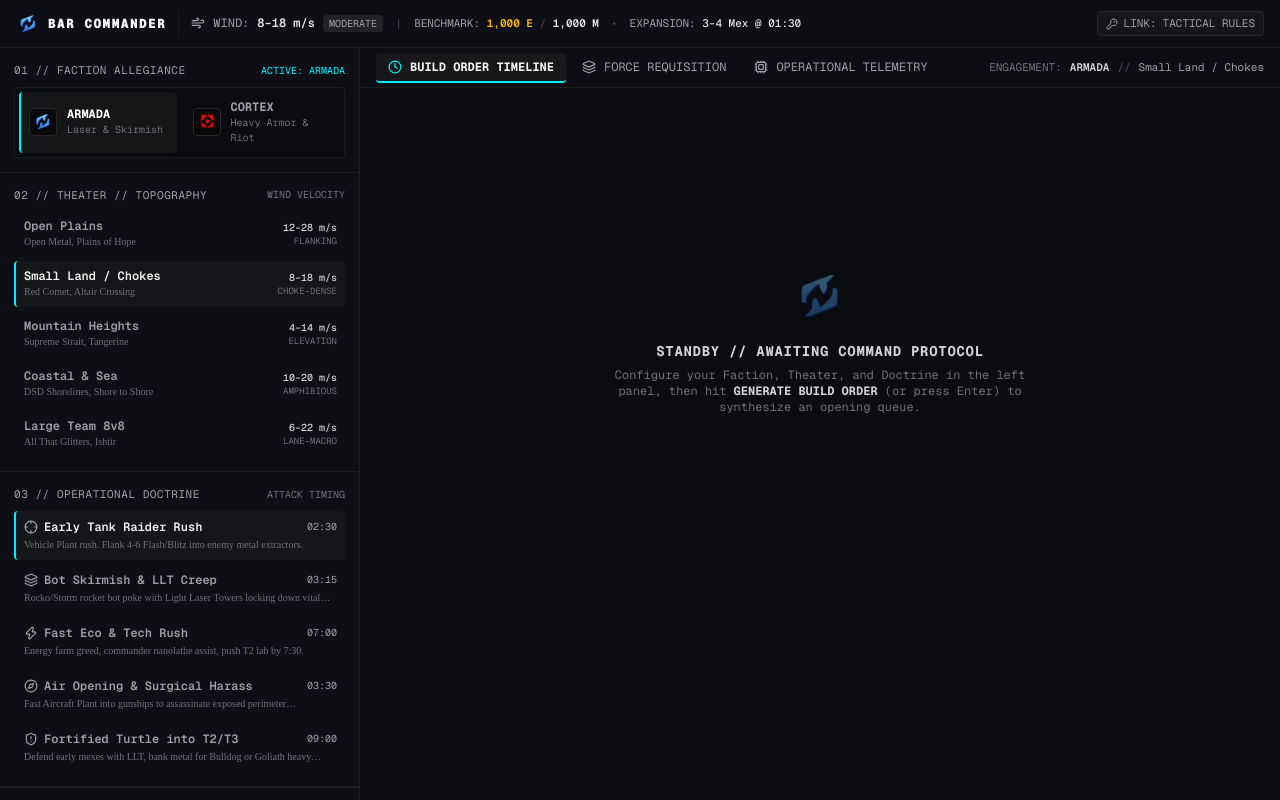
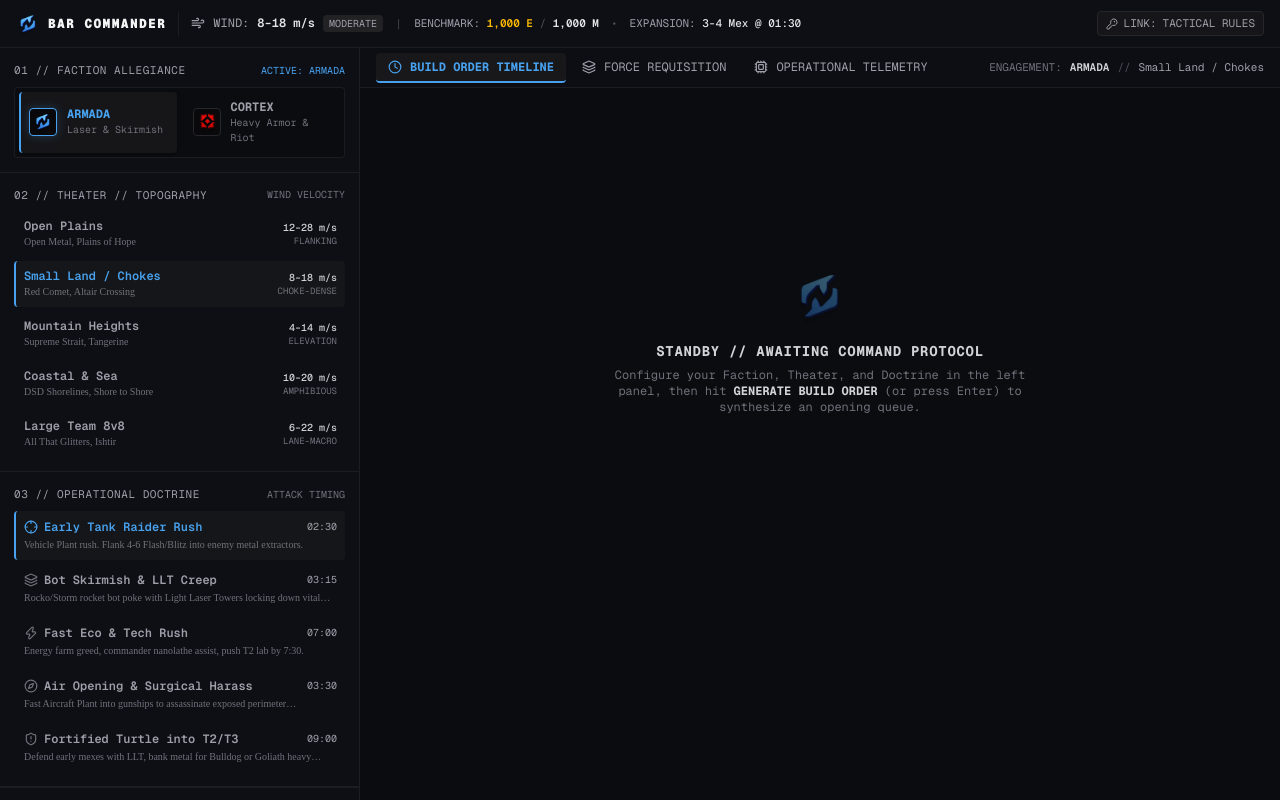
Before and after one commit to GrantVRP/Theory-App, a Next.js app: page / in a window 1280 px wide. Built offline with nearby package versions, Linux system fonts and the light colour scheme.

Commit message:
Armada colour fix

```diff
--- a/src/app/page.tsx
+++ b/src/app/page.tsx
@@ -260,8 +260,8 @@ export default function BeyondAllReasonConsole() {
 
   const isArmada = faction === "Armada";
 
-  // Faction Accent Color Tokens (Armada Cyan #00f0ff vs Cortex Crimson #ff2a2a)
-  const accentColor = isArmada ? "#00f0ff" : "#ff2a2a";
+  // Faction Accent Color Tokens (Armada Blue #48a2ef vs Cortex Crimson #ff2a2a)
+  const accentColor = isArmada ? "#48a2ef" : "#ff2a2a";
 
   return (
     <div className="h-screen flex flex-col overflow-hidden bg-[#0a0c10] text-zinc-100 font-sans select-none antialiased">
@@ -403,11 +403,17 @@ export default function BeyondAllReasonConsole() {
                 }`}
                 style={
                   faction === "Armada"
-                    ? { borderLeft: "2px solid #00f0ff" }
+                    ? { borderLeft: `2px solid ${accentColor}` }
                     : { borderLeft: "2px solid transparent" }
                 }
               >
-                <div className="size-7 rounded bg-zinc-950 flex items-center justify-center shrink-0 border border-zinc-800">
+                <div
+                  className="size-7 rounded bg-zinc-950 flex items-center justify-center shrink-0 border transition-all"
+                  style={{
+                    borderColor: faction === "Armada" ? accentColor : "#27272a",
+                    boxShadow: faction === "Armada" ? `0 0 10px ${accentColor}40` : "none",
+                  }}
+                >
                   <Image
                     src="/armada-logo.png"
                     alt="Armada"
@@ -417,7 +423,12 @@ export default function BeyondAllReasonConsole() {
                   />
                 </div>
                 <div>
-                  <div className="font-mono text-xs font-bold leading-tight">ARMADA</div>
+                  <div
+                    className="font-mono text-xs font-bold leading-tight"
+                    style={{ color: faction === "Armada" ? accentColor : undefined }}
+                  >
+                    ARMADA
+                  </div>
                   <div className="text-[10px] text-zinc-500 font-mono">Laser & Skirmish</div>
                 </div>
               </button>
@@ -437,7 +448,13 @@ export default function BeyondAllReasonConsole() {
                     : { borderLeft: "2px solid transparent" }
                 }
               >
-                <div className="size-7 rounded bg-zinc-950 flex items-center justify-center shrink-0 border border-zinc-800">
+                <div
+                  className="size-7 rounded bg-zinc-950 flex items-center justify-center shrink-0 border transition-all"
+                  style={{
+                    borderColor: faction === "Cortex" ? "#ff2a2a" : "#27272a",
+                    boxShadow: faction === "Cortex" ? "0 0 10px rgba(255,42,42,0.25)" : "none",
+                  }}
+                >
                   <Image
                     src="/cortex-logo.png"
                     alt="Cortex"
@@ -447,7 +464,12 @@ export default function BeyondAllReasonConsole() {
                   />
                 </div>
                 <div>
-                  <div className="font-mono text-xs font-bold leading-tight">CORTEX</div>
+                  <div
+                    className="font-mono text-xs font-bold leading-tight"
+                    style={{ color: faction === "Cortex" ? "#ff2a2a" : undefined }}
+                  >
+                    CORTEX
+                  </div>
                   <div className="text-[10px] text-zinc-500 font-mono">Heavy Armor & Riot</div>
                 </div>
               </button>
@@ -481,7 +503,10 @@ export default function BeyondAllReasonConsole() {
                     }
                   >
                     <div>
-                      <div className="font-mono text-xs font-semibold leading-tight">
+                      <div
+                        className="font-mono text-xs font-semibold leading-tight"
+                        style={{ color: isSelected ? accentColor : undefined }}
+                      >
                         {preset.name}
                       </div>
                       <div className="text-[10px] text-zinc-500 truncate max-w-[190px]">
@@ -531,8 +556,16 @@ export default function BeyondAllReasonConsole() {
                   >
                     <div className="flex items-center justify-between">
                       <div className="flex items-center gap-1.5">
-                        <Icon className="size-3.5 text-zinc-400" />
-                        <span className="font-mono text-xs font-semibold">{style.title}</span>
+                        <Icon
+                          className="size-3.5"
+                          style={{ color: isSelected ? accentColor : "#71717a" }}
+                        />
+                        <span
+                          className="font-mono text-xs font-semibold"
+                          style={{ color: isSelected ? accentColor : undefined }}
+                        >
+                          {style.title}
+                        </span>
                       </div>
                       <span className="text-[10px] font-mono text-zinc-400">
                         {style.timingWindow.split(" - ")[0]}
@@ -619,9 +652,15 @@ export default function BeyondAllReasonConsole() {
                 }
               >
                 <Clock className="size-3.5" style={{ color: activeTab === "timeline" ? accentColor : undefined }} />
-                <span>BUILD ORDER TIMELINE</span>
+                <span style={{ color: activeTab === "timeline" ? accentColor : undefined }}>BUILD ORDER TIMELINE</span>
                 {parsedSteps.length > 0 && (
-                  <span className="text-[10px] px-1.5 py-0.2 rounded bg-zinc-800 text-zinc-300">
+                  <span
+                    className="text-[10px] px-1.5 py-0.2 rounded font-mono font-bold"
+                    style={{
+                      backgroundColor: activeTab === "timeline" ? `${accentColor}22` : "#27272a",
+                      color: activeTab === "timeline" ? accentColor : "#d4d4d8",
+                    }}
+                  >
                     {parsedSteps.length}
                   </span>
                 )}
@@ -642,9 +681,15 @@ export default function BeyondAllReasonConsole() {
                 }
               >
                 <Layers className="size-3.5" style={{ color: activeTab === "unitComp" ? accentColor : undefined }} />
-                <span>FORCE REQUISITION</span>
+                <span style={{ color: activeTab === "unitComp" ? accentColor : undefined }}>FORCE REQUISITION</span>
                 {object?.unitComposition && (
-                  <span className="text-[10px] px-1.5 py-0.2 rounded bg-zinc-800 text-zinc-300">
+                  <span
+                    className="text-[10px] px-1.5 py-0.2 rounded font-mono font-bold"
+                    style={{
+                      backgroundColor: activeTab === "unitComp" ? `${accentColor}22` : "#27272a",
+                      color: activeTab === "unitComp" ? accentColor : "#d4d4d8",
+                    }}
+                  >
                     {object.unitComposition.length}
                   </span>
                 )}
@@ -665,7 +710,7 @@ export default function BeyondAllReasonConsole() {
                 }
               >
                 <Cpu className="size-3.5" style={{ color: activeTab === "notes" ? accentColor : undefined }} />
-                <span>OPERATIONAL TELEMETRY</span>
+                <span style={{ color: activeTab === "notes" ? accentColor : undefined }}>OPERATIONAL TELEMETRY</span>
               </button>
             </div>
 
@@ -675,7 +720,11 @@ export default function BeyondAllReasonConsole() {
                 <button
                   type="button"
                   onClick={() => setShowEcoRunway((prev) => !prev)}
-                  className="flex items-center gap-1.5 px-2 py-0.5 rounded bg-zinc-900 hover:bg-zinc-800 border border-zinc-800 text-[10px] font-mono text-zinc-300 transition-colors"
+                  className="flex items-center gap-1.5 px-2 py-0.5 rounded bg-zinc-900 hover:bg-zinc-800 border text-[10px] font-mono transition-colors"
+                  style={{
+                    borderColor: showEcoRunway ? accentColor : "#27272a",
+                    color: showEcoRunway ? accentColor : "#d4d4d8",
+                  }}
                 >
                   <Activity className="size-3" style={{ color: accentColor }} />
                   <span>{showEcoRunway ? "HIDE ECO RUNWAY" : "SHOW ECO RUNWAY"}</span>
@@ -817,7 +866,7 @@ export default function BeyondAllReasonConsole() {
                           <div
                             className={`w-12 h-12 min-w-[48px] min-h-[48px] rounded-sm shrink-0 border flex items-center justify-center p-2 relative overflow-hidden transition-all ${
                               isArmada
-                                ? "border-cyan-500/40 shadow-[0_0_12px_rgba(0,240,255,0.08)]"
+                                ? "border-[#48a2ef]/40 shadow-[0_0_12px_rgba(72,162,239,0.15)]"
                                 : "border-red-500/40 shadow-[0_0_12px_rgba(255,42,42,0.08)]"
                             } ${
                               isStructure
--- a/src/components/tactical/ResourceGraph.tsx
+++ b/src/components/tactical/ResourceGraph.tsx
@@ -76,7 +76,7 @@ export const ResourceGraph: React.FC<ResourceGraphProps> = ({
 
   // Faction color
   const isArmada = faction === "Armada";
-  const metalColor = isArmada ? "#00f0ff" : "#94a3b8";
+  const metalColor = isArmada ? "#48a2ef" : "#94a3b8";
 
   // Simulate economic runway from t = 0 to 300s
   const { trajectoryData, stallIntervals } = useMemo(() => {
```
Also changed, not shown: src/components/tactical/BarIcon.tsx (+10 -10 lines).
